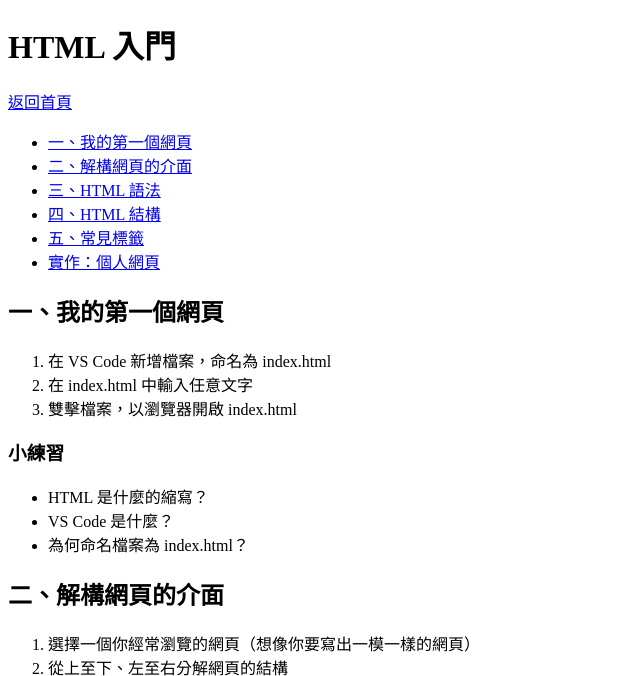
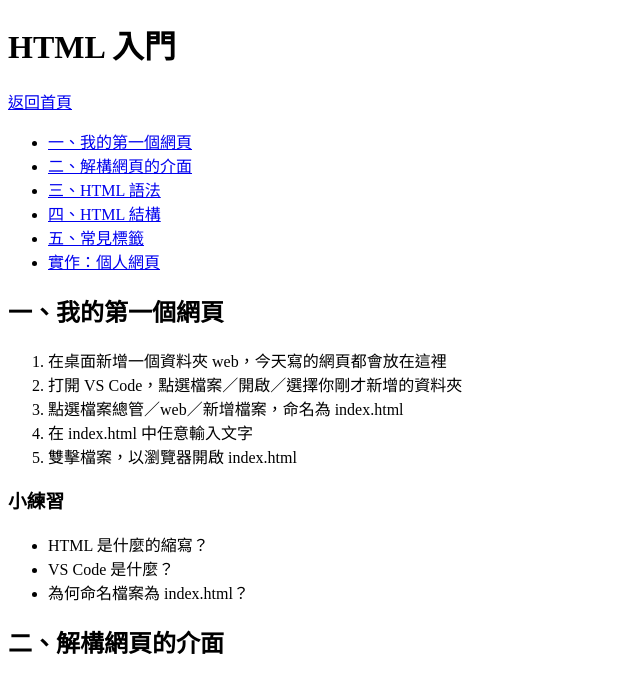
Before and after one commit to skyle0115/skyle0115.github.io, a plain HTML site: page html.html in a window 1280 px wide. Shown: the top 676 px of the page, without its empty margins (0-640 px from the left). Drawn offline with Linux system fonts and the light colour scheme.

```diff
--- a/html.html
+++ b/html.html
@@ -20,8 +20,10 @@
     <div id="first">
         <h2>一、我的第一個網頁</h2>
         <ol>
-            <li>在 VS Code 新增檔案，命名為 index.html</li>
-            <li>在 index.html 中輸入任意文字</li>
+            <li>在桌面新增一個資料夾 web，今天寫的網頁都會放在這裡</li>
+            <li>打開 VS Code，點選檔案／開啟／選擇你剛才新增的資料夾</li>
+            <li>點選檔案總管／web／新增檔案，命名為 index.html</li>
+            <li>在 index.html 中任意輸入文字</li>
             <li>雙擊檔案，以瀏覽器開啟 index.html</li>
         </ol>
         <h3>小練習</h3>
```
Also changed, not shown: index.html (+2 -2 lines).
